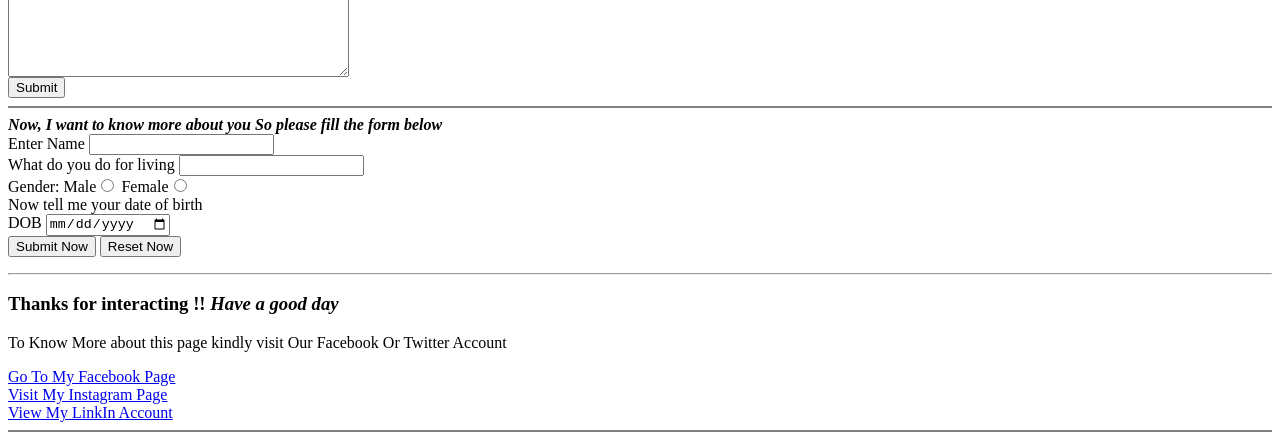
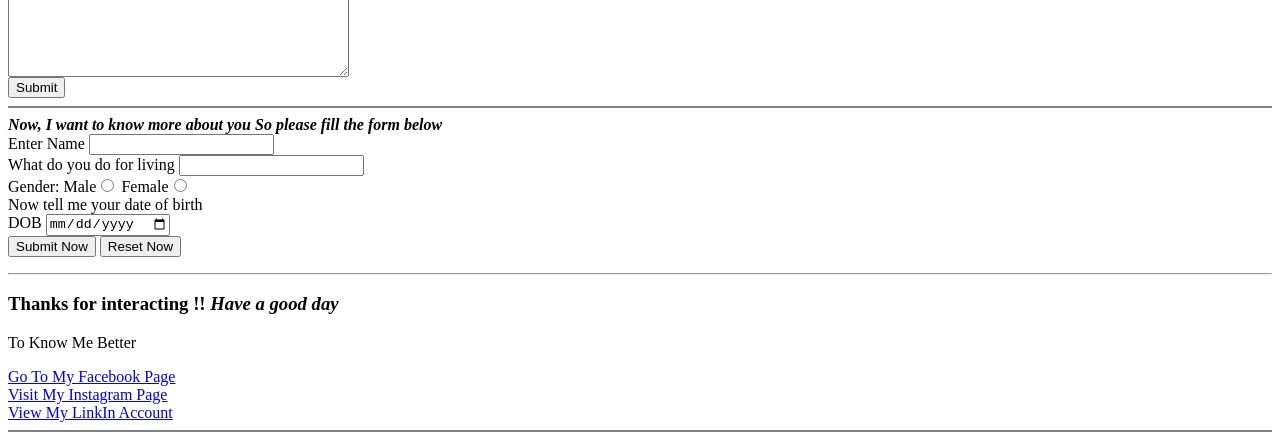
Before and after one commit to ak31loaded/My-CV, a plain HTML site: page index.html in a window 1280 px wide. Shown: the part 1074-1514 px from the top of the page. Drawn offline with Linux system fonts and the light colour scheme.

Commit message:
Update index.html

```diff
--- a/index.html
+++ b/index.html
@@ -139,7 +139,7 @@
 
     <hr>
     <h3>Thanks for interacting !! <em>Have a good day</em></h3>
-    <p>To Know More about this page kindly visit Our Facebook Or Twitter Account</p>
+    <p>To Know Me Better</p>
 
     <a href="https://www.facebook.com/profile.php?id=100053818970136" target="_blank" >Go To My Facebook Page</a><br>
     <a href="https://www.instagram.com/_.arpit_verma_/" >Visit My Instagram Page</a>
```
